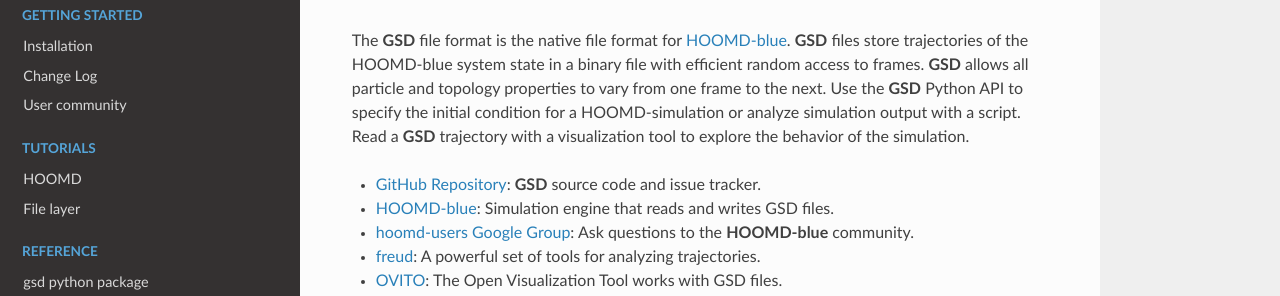
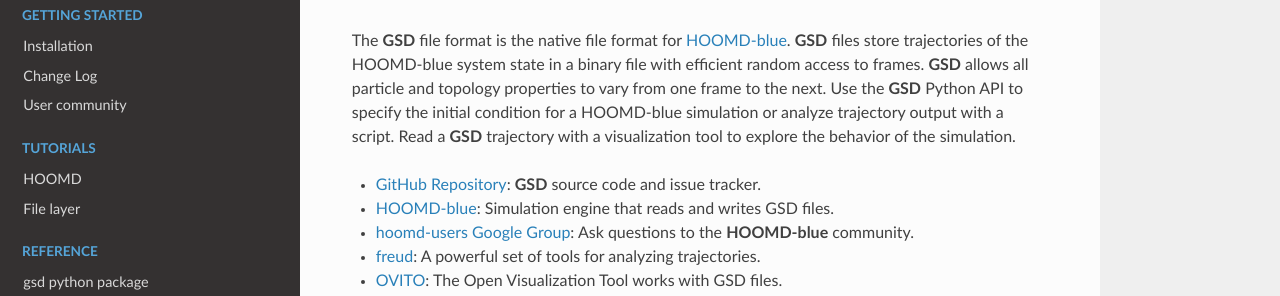
Before and after one commit to glotzerlab/gsd, a Sphinx documentation site: the page built from doc/index.rst, in a window 1280 px wide and 1273 px high. Shown: the part 131-427 px from the top of the window. Built offline with Sphinx 7.4.7 and the Read the Docs theme 2.0.0, drawn with Linux system fonts in a browser that asks for light colours.

Commit message:
Clean up new intro

```diff
--- a/doc/index.rst
+++ b/doc/index.rst
@@ -7,8 +7,8 @@
 The **GSD** file format is the native file format for `HOOMD-blue <https://glotzerlab.engin.umich.edu/hoomd-blue/>`_.
 **GSD** files store trajectories of the HOOMD-blue system state in a binary file with efficient random access to
 frames. **GSD** allows all particle and topology properties to vary from one frame to the next. Use the **GSD** Python
-API to specify the initial condition for a HOOMD-simulation or analyze simulation output with a script. Read a **GSD**
-trajectory with a visualization tool to explore the behavior of the simulation.
+API to specify the initial condition for a HOOMD-blue simulation or analyze trajectory output with a script. Read a
+**GSD** trajectory with a visualization tool to explore the behavior of the simulation.
 
 * `GitHub Repository <https://github.com/glotzerlab/gsd>`_: **GSD** source code and issue tracker.
 * `HOOMD-blue <https://glotzerlab.engin.umich.edu/hoomd-blue/>`_: Simulation engine that reads and writes GSD files.
```
Also changed, not shown: README.md (+3 -3 lines).
